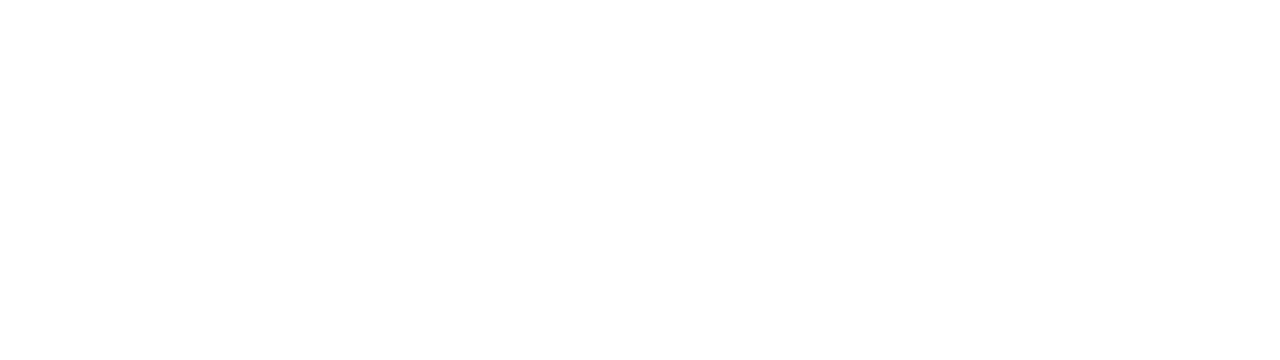
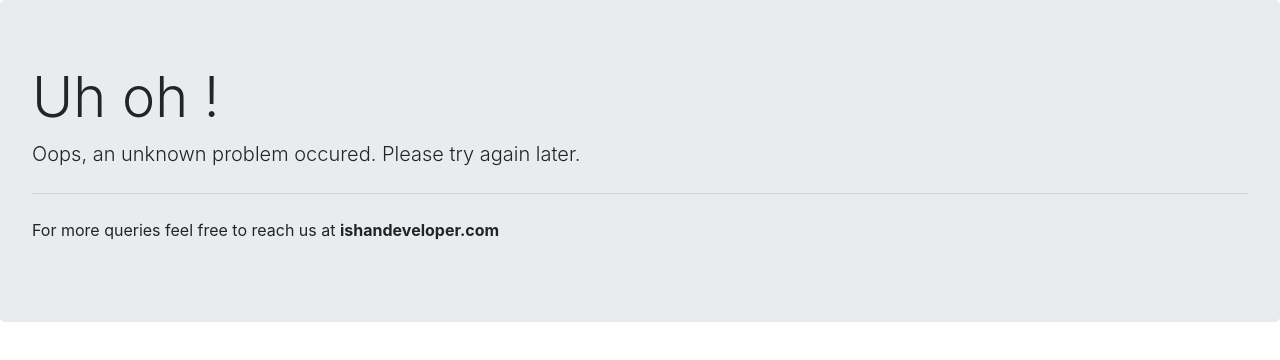
Before and after one commit to ishandeveloper/Newsletter-Signup, a website: page views/failure.html in a window 1280 px wide. Drawn offline with nearby package versions, Linux system fonts and the light colour scheme.

Commit message:
success and failure

```diff
--- a/views/failure.html
+++ b/views/failure.html
@@ -0,0 +1,18 @@
+<!DOCTYPE html>
+<html lang="en">
+<head>
+    <meta charset="UTF-8">
+    <meta name="viewport" content="width=device-width, initial-scale=1.0">
+    <link href="https://stackpath.bootstrapcdn.com/bootstrap/4.4.1/css/bootstrap.min.css" rel="stylesheet">
+    <title>Uh oh! | Newsletter Signup</title>
+</head>
+<body>
+    <div class="jumbotron">
+        <h1 class="display-4">Uh oh !</h1>
+        <p class="lead">Oops, an unknown problem occured. Please try again later.</p>
+        <hr class="my-4">
+        <p>For more queries feel free to reach us at <b>ishandeveloper.com</b></p>
+        <!-- <a class="btn btn-primary btn-lg" href="#" role="button">Go To Homepage</a> -->
+      </div>
+</body>
+</html>
```
Also changed, not shown: views/signup.html (+0 -2 lines).
